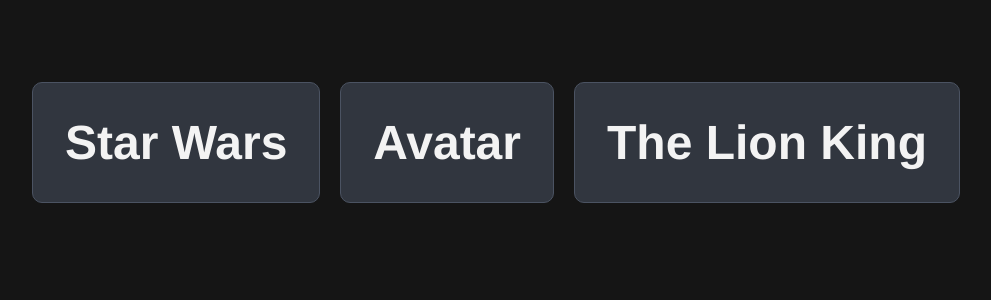
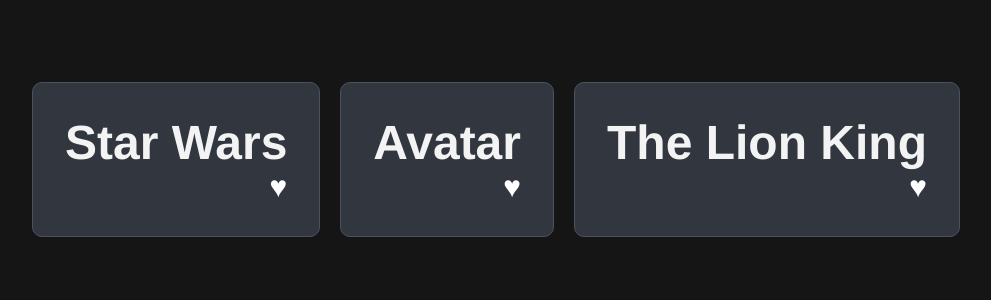
Before and after one commit to CodeWithUma/First-React-App, a React (Vite) app: page / in a window 1280 px wide. Shown: the top 300 px of the page, without its empty margins (144-1135 px from the left). Built offline with nearby package versions, Linux system fonts and the light colour scheme.

Commit message:
React States and Hooks.

```diff
--- a/src/App.jsx
+++ b/src/App.jsx
@@ -1,11 +1,18 @@
 import './App.css'
+import {useState} from "react";
 
 const Card = ({title}) => {
+    const [hasLiked, setHasLiked] = useState(false);
+
     return (
         <div className="card">
-            <h2>
-                {title}
-            </h2>
+            <h2>{title}</h2>
+
+            <button
+                onClick={() => setHasLiked(!hasLiked)}
+                style={{color: hasLiked ? '#ff0000' : '#ffffff'}}>
+                ♥
+            </button>
         </div>
     )
 }
--- a/src/index.css
+++ b/src/index.css
@@ -32,3 +32,12 @@
   border-radius: 10px;
   min-width: 100px;
 }
+
+button {
+  border: none;
+  font-size: 30px;
+  background-color: transparent;
+  width: 100%;
+  text-align: right;
+  cursor: pointer;
+}
```
